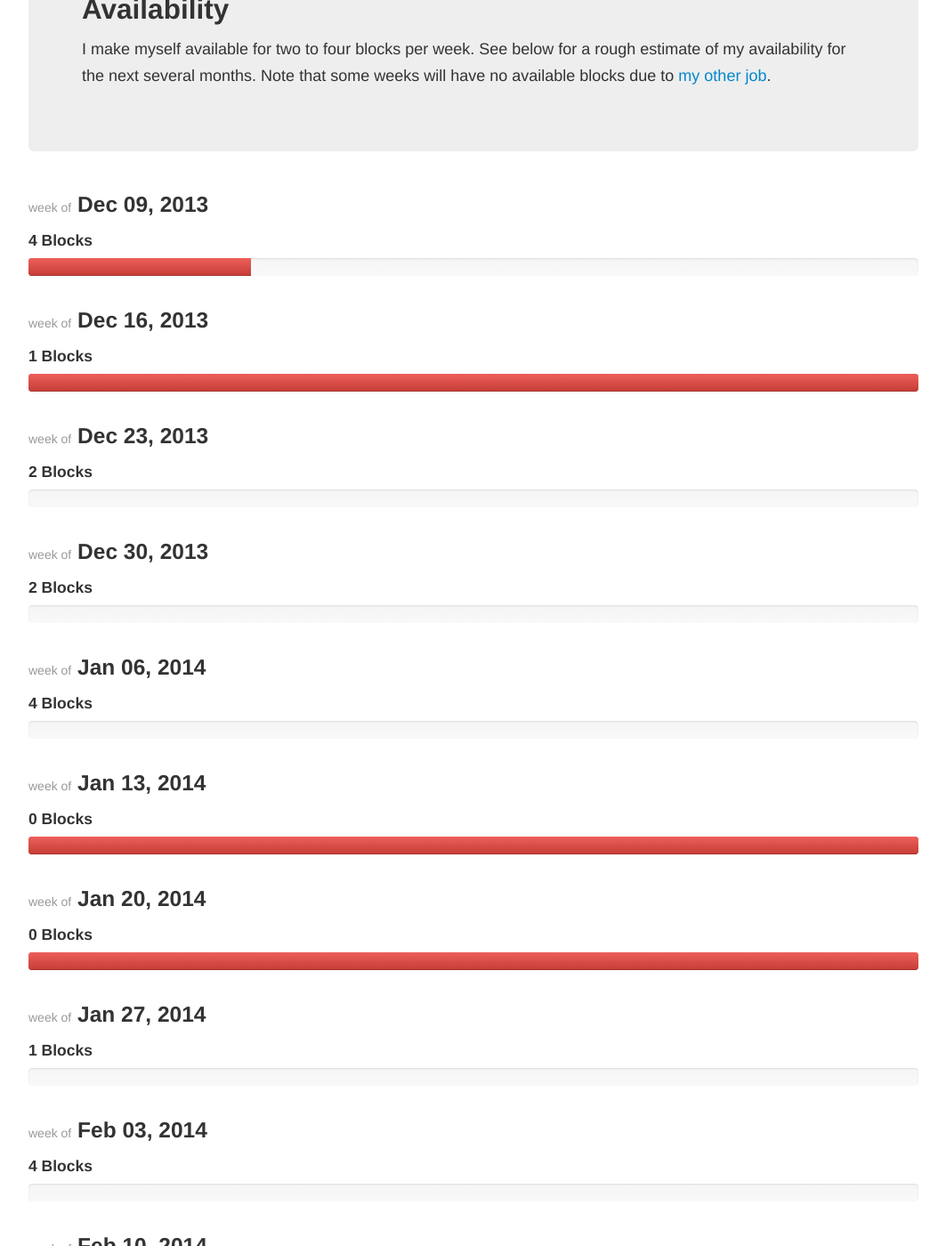
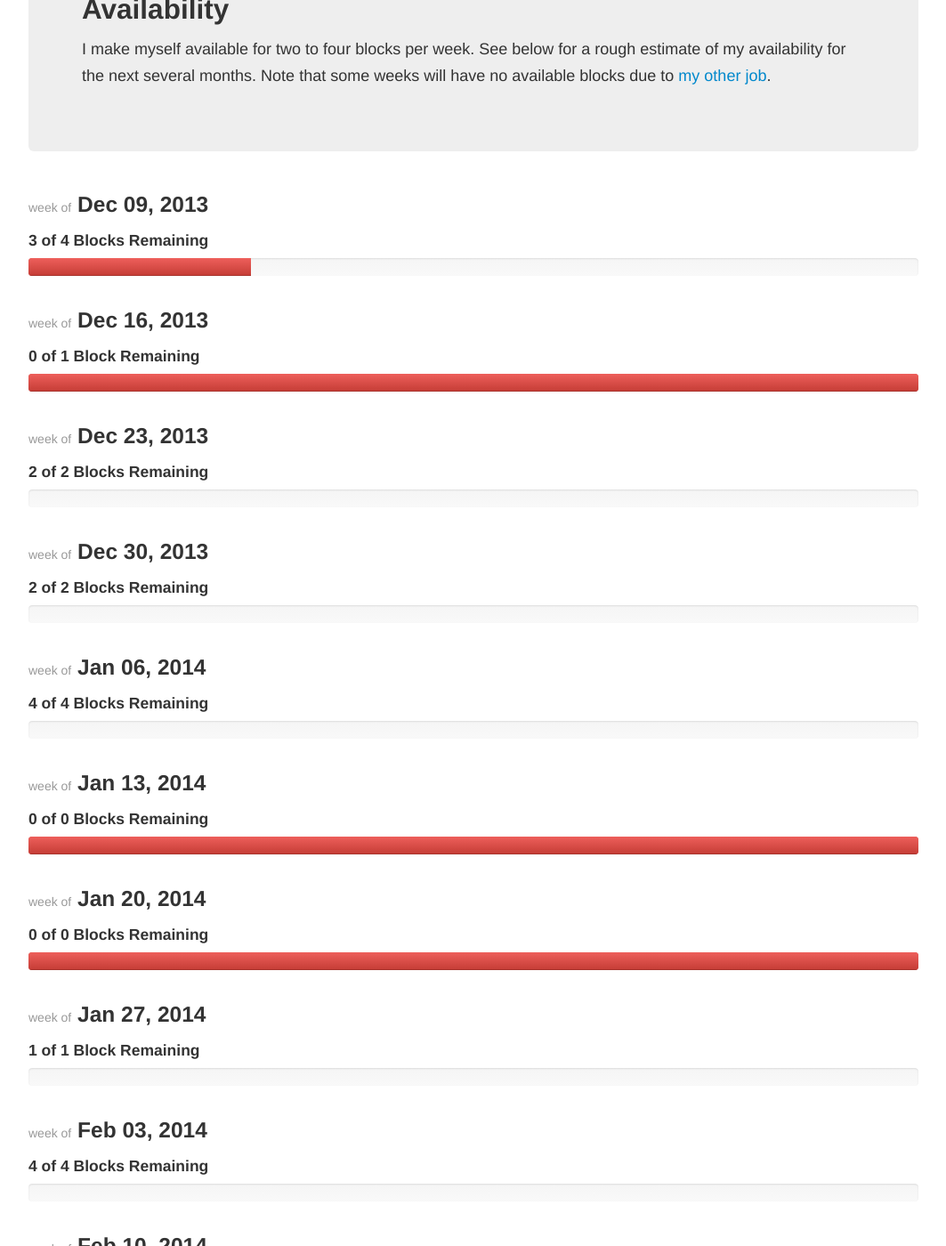
Before and after one commit to jessecarl/jessecarl.github.io, a Jekyll site: the page built from contract/index.html, in a window 1280 px wide and 1400 px high, scrolled down 772 px. Shown: the whole window at 89% size, without its empty margins (108-1171 px from the left). Built offline with Jekyll 4.4.1, drawn with Linux system fonts in a browser that asks for light colours; nearby versions of some CDN libraries; a style sheet for code colours, icons or effects is not loaded; some of the changed text lies outside the part shown.

Commit message:
Update to block availability copy

```diff
--- a/contract/index.html
+++ b/contract/index.html
@@ -63,7 +63,7 @@ blocks:
 {% for block in page.blocks %}
   <div class="row-fluid">
     <h3><small>week of</small> {{ block.date | date: "%b %d, %Y" }}</h3>
-    <h4>{{ block.total_blocks }} Blocks</h4>
+    <h4>{{ block.total_blocks | minus: block.reserved_blocks }} of {{ block.total_blocks }} Block{% if block.total_blocks != 1 %}s{% endif %} Remaining</h4>
     <div class="progress">
       {% if block.total_blocks > 0 %}
         <div class="bar bar-danger" style="width: {{ block.reserved_blocks | times: 100 | divided_by: block.total_blocks }}%"></div>
```
